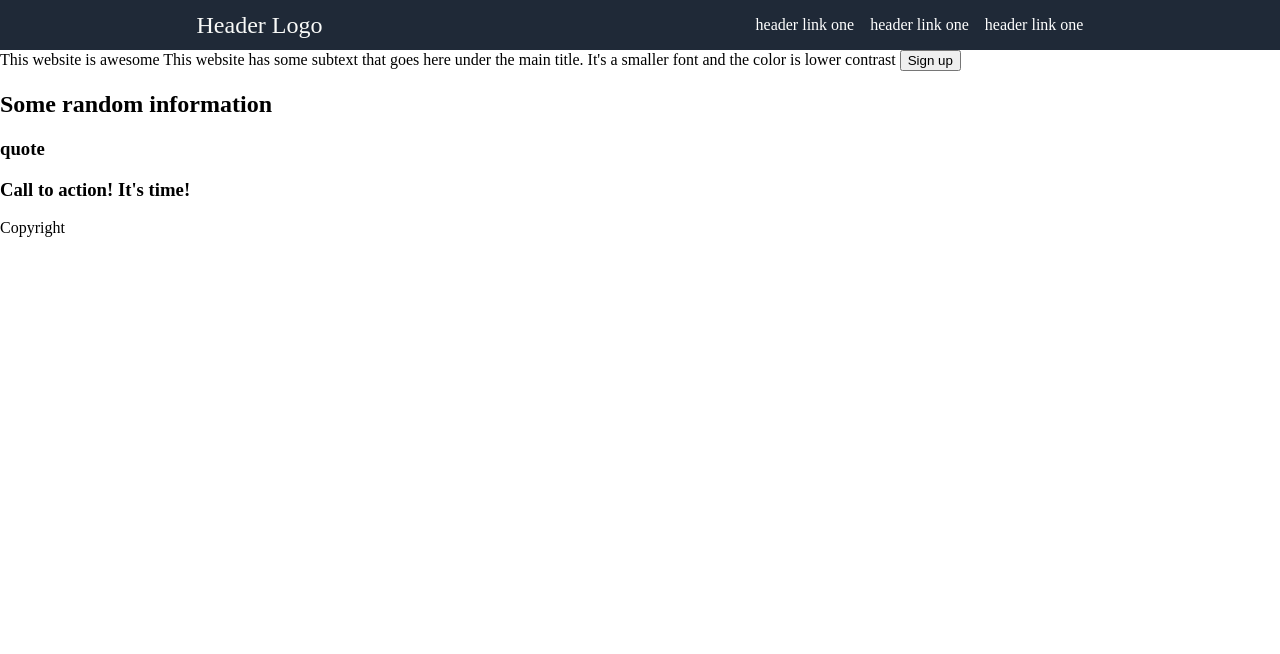
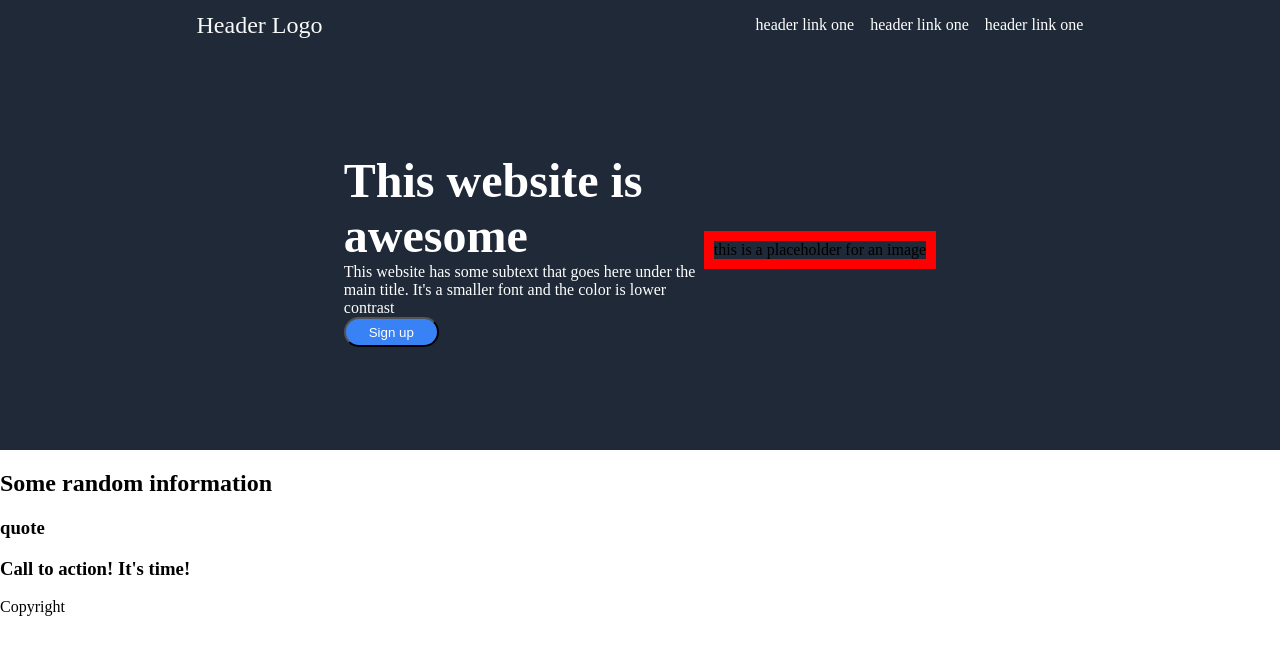
Before and after one commit to koszav/landing-page, a plain HTML site: page index.html in a window 1280 px wide. Drawn offline with Linux system fonts and the light colour scheme.

Commit message:
Add a foundation on the 1st container

```diff
--- a/index.html
+++ b/index.html
@@ -24,11 +24,16 @@
 
     <div class="main">
         <div class="container1">
-            <a>This website is awesome</a>
+            <div class="awesome">
+            <a class="big-one">This website is awesome</a>
             <a>This website has some subtext that goes here under the main title.
             It's a smaller font and the color is lower contrast
             </a>
             <button>Sign up</button>
+            </div>
+            <div class="placeholder">
+                <a>this is a placeholder for an image</a>
+            </div>
         </div>
         <div class="container2">
             <h2>Some random information</h>
--- a/style.css
+++ b/style.css
@@ -42,3 +42,45 @@ li > a:hover {
 .logo > a:hover {
     color: gold;
 }
+
+.container1 {
+    display: flex;
+    height: 400px;
+    align-items: center;
+    justify-content: center;
+    background-color: #1F2937;
+}
+
+.container1 > a {
+    font-size: 18px;
+}
+
+.awesome {
+    display: flex;
+    flex-direction: column;
+    width: 360px;
+}
+
+.awesome > a {
+    color:white;
+}
+
+.placeholder {
+    border: 10px solid red;
+
+}
+
+
+button {
+    width: 95px;
+    height: 30px;
+    background-color: #3882F6;
+    color: white;
+    border-radius: 28px;
+}
+
+.big-one {
+    font-size: 48px;
+    font-weight: bolder
+
+}
```
